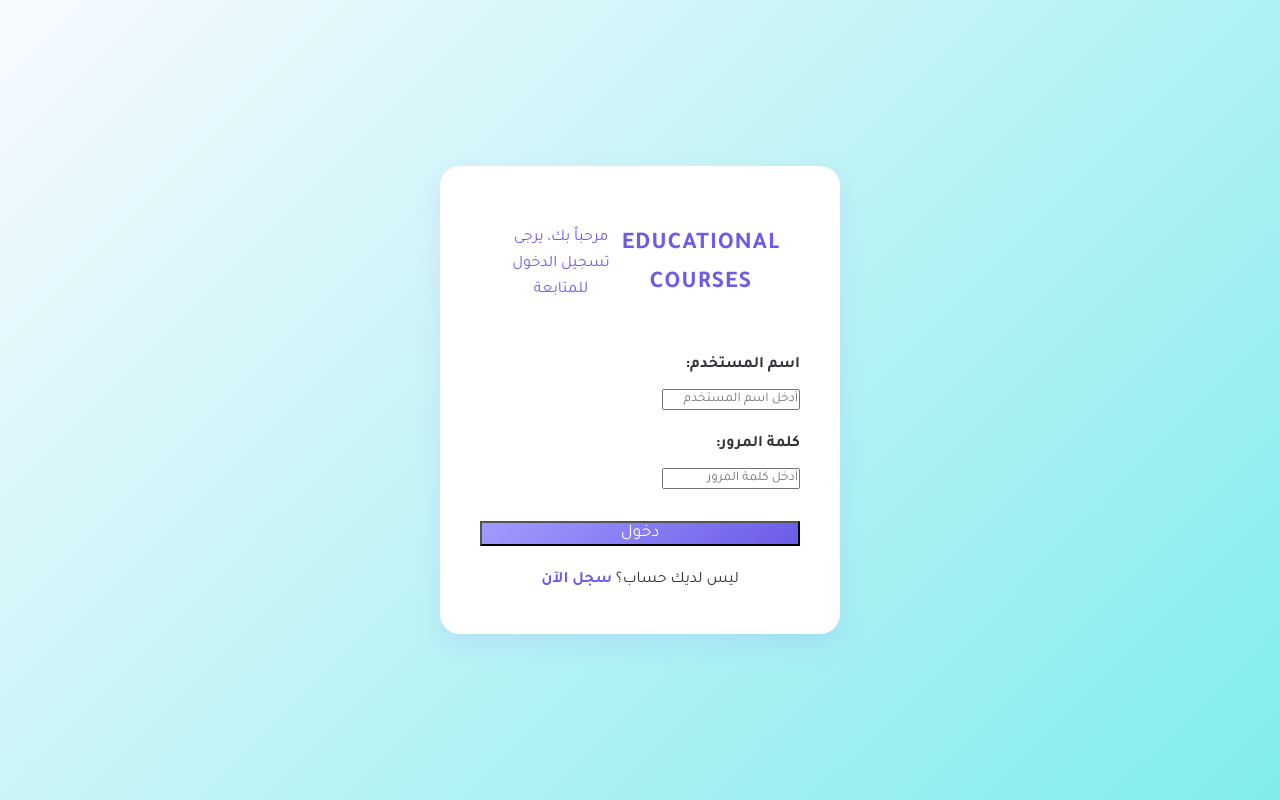
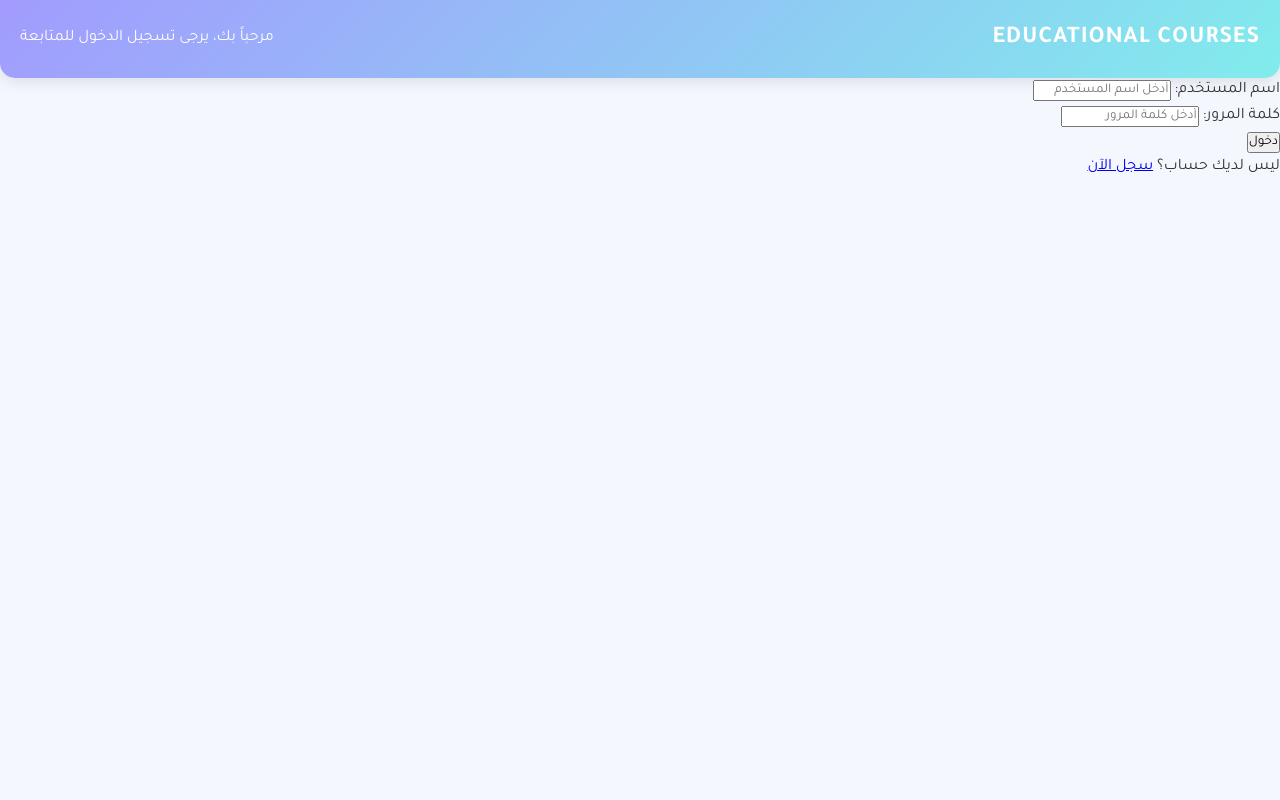
Before and after one commit to ta-la-saleh/wep-system-project, a PHP site: page /login.html in a window 1280 px wide. Run offline with PHP 8.4, Linux system fonts and the light colour scheme.

Commit message:
Update style.css

```diff
--- a/style.css
+++ b/style.css
@@ -9,7 +8,7 @@
 }
 
 body {
-    background-color: #f4f7fe; /* خلفية هادئة جداً */
+    background-color: #f4f7fe;
     color: #333;
     line-height: 1.6;
 }
@@ -20,9 +19,8 @@ body {
     margin: 0 auto;
 }
 
-/* --- الهيدر (Header) --- */
 header {
-    background: linear-gradient(135deg, #a29bfe, #81ecec); /* مزيج البنفسجي والسماوي */
+    background: linear-gradient(135deg, #a29bfe, #81ecec);
     color: white;
     padding: 20px;
     display: flex;
@@ -194,84 +211,23 @@ footer {
     font-size: 0.9rem;
 }
 
-.social-media { margin-bottom: 20px; color: #a29bfe; }
+.social-media {
+    margin-bottom: 20px;
+    color: #a29bfe;
+}
 
-.copyright {
+copyright {
     border-top: 1px solid #636e72;
     padding-top: 20px;
     font-size: 0.8rem;
 }
 
-/* استجابة الشاشات الصغيرة (الجوال) */
 @media (max-width: 768px) {
     .offers-grid {
-        grid-template-columns: 1fr; /* عمود واحد في الجوال */
+        grid-template-columns: 1fr;
     }
     header {
         flex-direction: column;
         gap: 15px;
     }
 }
-/* تنسيقات خاصة بصفحة تسجيل الدخول */
-.login-page {
-    display: flex;
-    justify-content: center;
-    align-items: center;
-    height: 100vh;
-    background: linear-gradient(135deg, #f8faff, #81ecec);
-}
-
-.login-container {
-    background: white;
-    padding: 40px;
-    border-radius: 20px;
-    box-shadow: 0 10px 25px rgba(162, 155, 254, 0.2);
-    width: 100%;
-    max-width: 400px;
-}
-
-.login-header {
-    text-align: center;
-    margin-bottom: 30px;
-    background: none; /* إزالة خلفية الهيدر الافتراضية هنا */
-    color: #6c5ce7;
-    box-shadow: none;
-}
-
-.input-group {
-    margin-bottom: 20px;
-    text-align: right;
-}
-
-.input-group label {
-    display: block;
-    margin-bottom: 8px;
-    font-weight: bold;
-    color: #2d3436;
-}
-
-.error-msg {
-    color: #ff7675;
-    font-size: 0.8rem;
-    margin-top: 5px;
-    display: block;
-}
-
-.login-btn {
-    width: 100%;
-    background: linear-gradient(135deg, #a29bfe, #6c5ce7);
-    color: white;
-    font-size: 1.1rem;
-    margin-top: 10px;
-}
-
-.form-footer {
-    text-align: center;
-    margin-top: 20px;
-}
-
-.form-footer a {
-    color: #6c5ce7;
-    text-decoration: none;
-    font-weight: bold;
-}
```
Also changed, not shown: other parts of style.css (+36 -18 lines).
